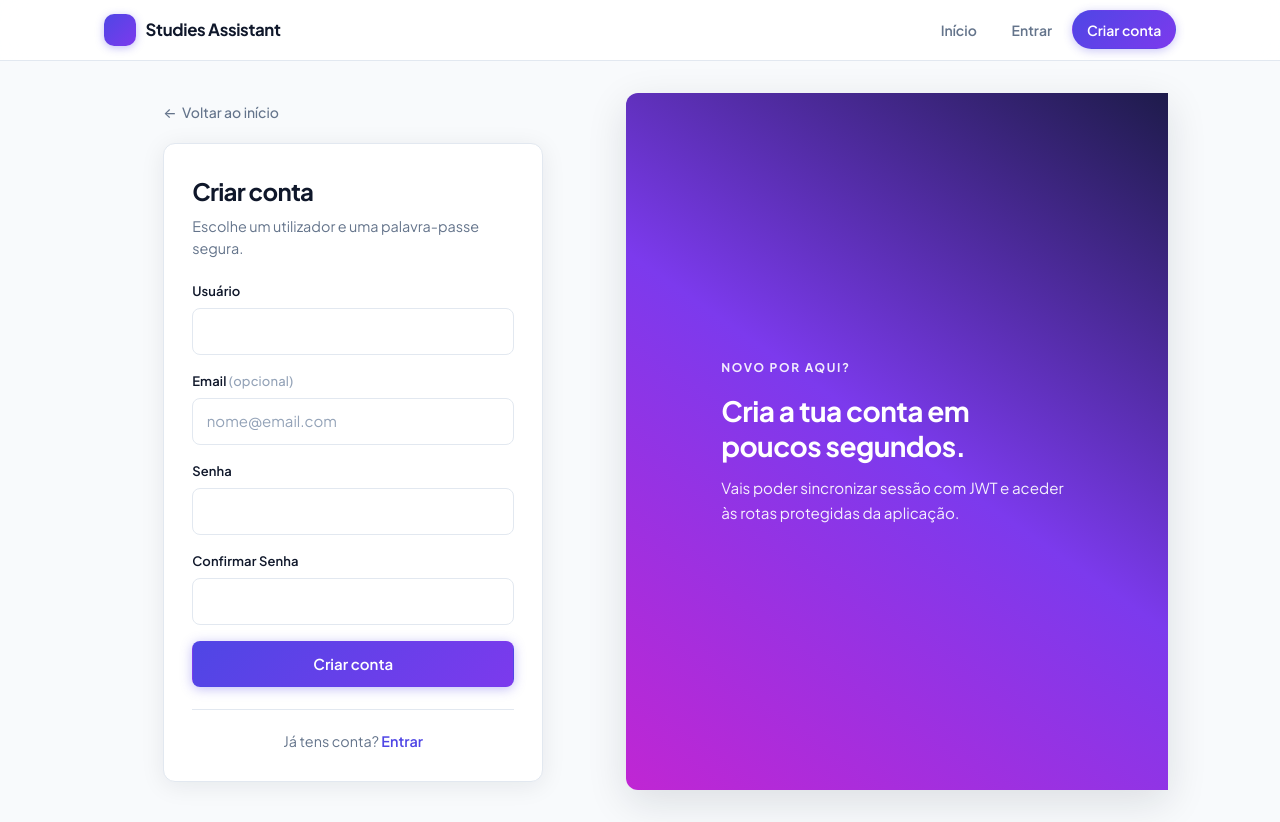
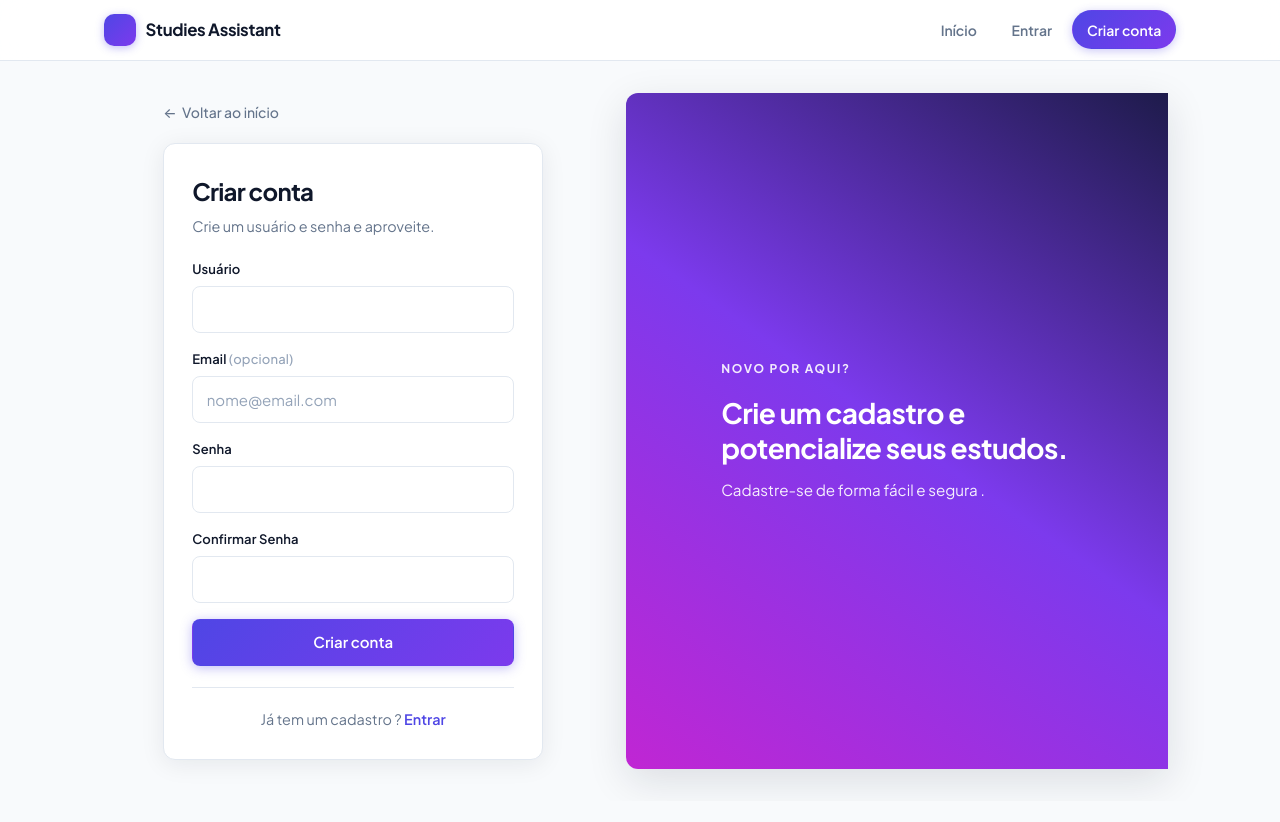
Before and after one commit to pedro0102-hyand/Studies-Assistent, a Vue app in the folder frontend/: page /register in a window 1280 px wide. After the commit the page ends 801 px from the top, so only its background shows below. Built offline with nearby package versions, Linux system fonts and the light colour scheme; no server answers.

Commit message:
better ux and ui

```diff
--- a/frontend/src/views/LoginView.vue
+++ b/frontend/src/views/LoginView.vue
@@ -31,9 +31,9 @@ async function onSubmit() {
     <aside class="auth__aside" aria-hidden="true">
       <div class="auth__aside-inner">
         <p class="auth__aside-tag">Bem-vindo de volta</p>
-        <h2 class="auth__aside-title">Continua os teus estudos de onde paraste.</h2>
+        <h2 class="auth__aside-title">Continue os seus estudos agora mesmo </h2>
         <p class="auth__aside-text">
-          Acesso seguro com JWT. As tuas credenciais são enviadas apenas ao servidor da API.
+
         </p>
       </div>
     </aside>
@@ -46,7 +46,7 @@ async function onSubmit() {
       <div class="auth__card sa-card sa-card--pad sa-card--elevated">
         <header class="auth__head">
           <h1 class="auth__h1">Entrar</h1>
-          <p class="auth__sub">Utiliza a tua conta para aceder à área autenticada.</p>
+          <p class="auth__sub">preencha seus dados.</p>
         </header>
 
         <form class="auth__form" @submit.prevent="onSubmit">
@@ -83,7 +83,7 @@ async function onSubmit() {
         </form>
 
         <p class="auth__footer">
-          Ainda não tens conta?
+          Ainda não tem uma conta?
           <RouterLink to="/register">Criar conta</RouterLink>
         </p>
       </div>
--- a/frontend/src/views/RegisterView.vue
+++ b/frontend/src/views/RegisterView.vue
@@ -24,7 +24,7 @@ async function onSubmit() {
   )
   pending.value = false
   if (!r.ok) {
-    error.value = r.error ?? 'Registo falhou'
+    error.value = r.error ?? 'Cadastro falhou'
     return
   }
   await router.replace('/app')
@@ -36,9 +36,9 @@ async function onSubmit() {
     <aside class="auth__aside" aria-hidden="true">
       <div class="auth__aside-inner">
         <p class="auth__aside-tag">Novo por aqui?</p>
-        <h2 class="auth__aside-title">Cria a tua conta em poucos segundos.</h2>
+        <h2 class="auth__aside-title">Crie um cadastro e potencialize seus estudos.</h2>
         <p class="auth__aside-text">
-          Vais poder sincronizar sessão com JWT e aceder às rotas protegidas da aplicação.
+          Cadastre-se de forma fácil e segura .
         </p>
       </div>
     </aside>
@@ -51,7 +51,7 @@ async function onSubmit() {
       <div class="auth__card sa-card sa-card--pad sa-card--elevated">
         <header class="auth__head">
           <h1 class="auth__h1">Criar conta</h1>
-          <p class="auth__sub">Escolhe um utilizador e uma palavra-passe segura.</p>
+          <p class="auth__sub"> Crie um usuário e senha e aproveite.</p>
         </header>
 
         <form class="auth__form" @submit.prevent="onSubmit">
@@ -112,8 +112,8 @@ async function onSubmit() {
         </form>
 
         <p class="auth__footer">
-          Já tens conta?
-          <RouterLink to="/login">Entrar</RouterLink>
+          Já tem um cadastro ?
+          <RouterLink to="/login"> Entrar</RouterLink>
         </p>
       </div>
     </main>
```
